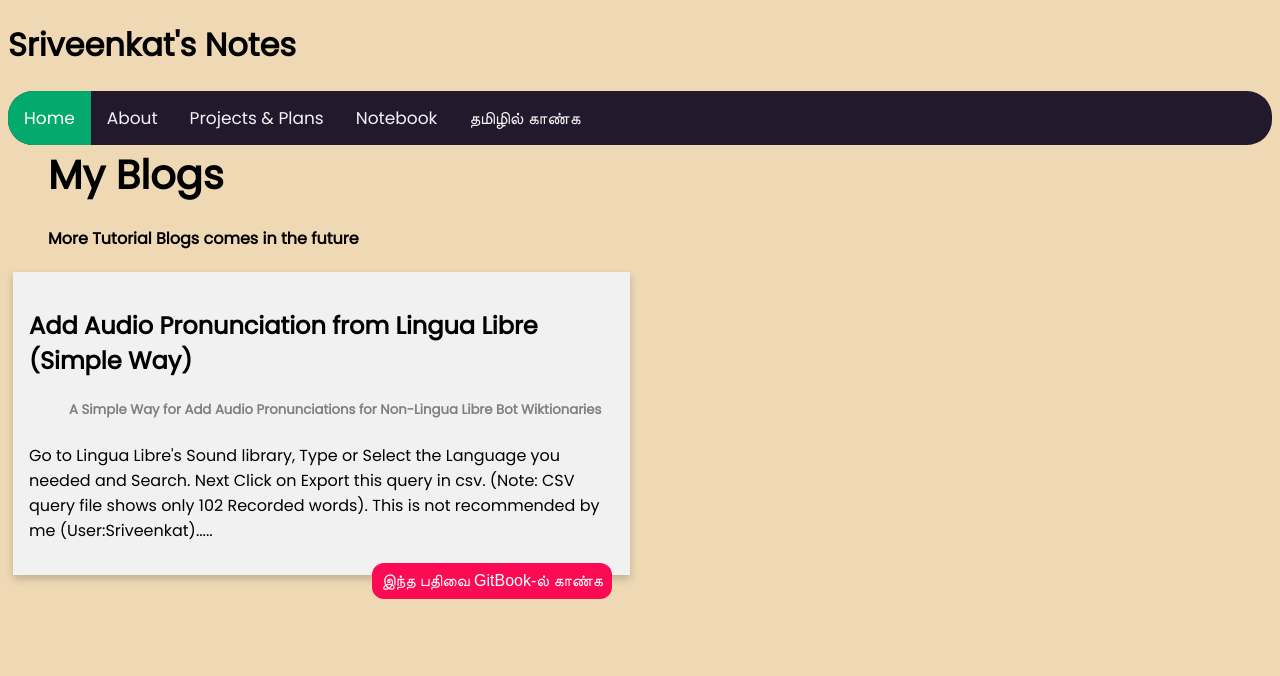
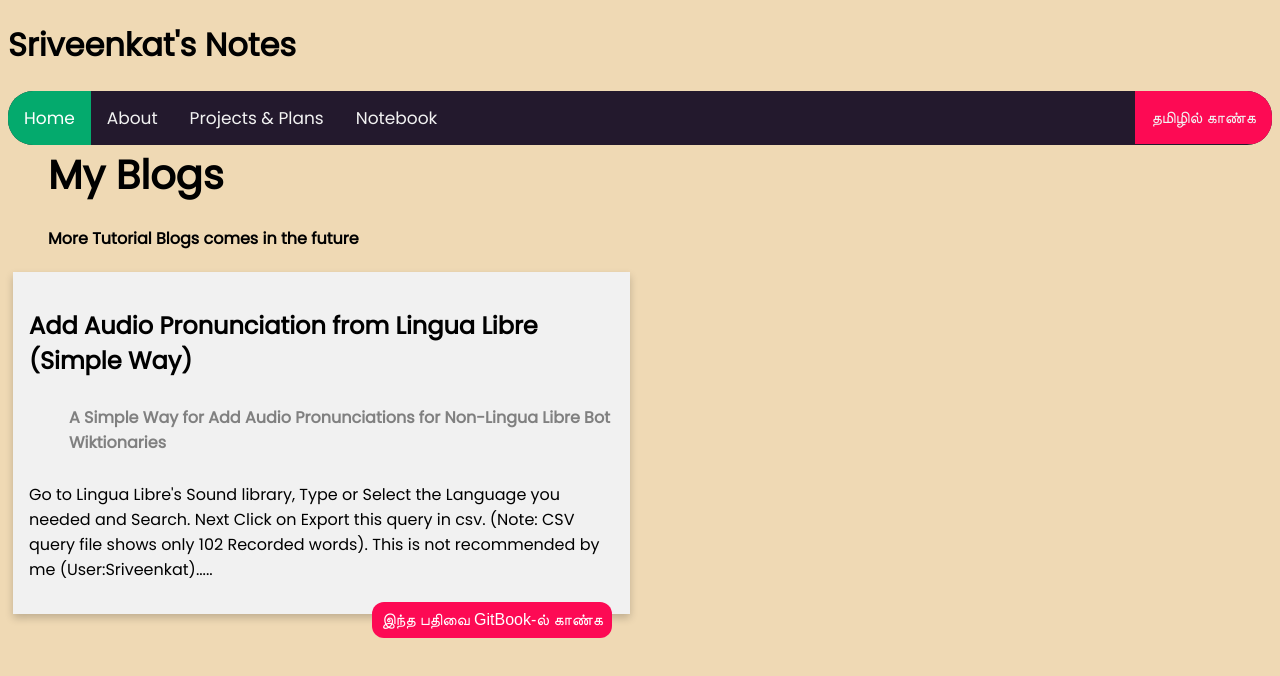
Before and after one commit to Sriveenkat/sriveenkat.github.io, a plain HTML site: page index.html in a window 1280 px wide. Drawn offline with Linux system fonts and the light colour scheme.

Commit message:
Update styles.css

```diff
--- a/styles.css
+++ b/styles.css
@@ -45,7 +45,12 @@ font-family: 'Pavanam', sans-serif;
     text-decoration: none;
     font-size: 17px;
 }
-
+.navbar a.translate{
+float: right;
+background-color: #fd0a54;
+padding: 14px 16px;
+font-size: 16px;
+}
   /* Change the color of links on hover */
   .navbar a:hover {
     background-color: #f5ecb7;
@@ -63,7 +68,8 @@ font-size: 30pt;
     margin-left: 5vh;
 }
 h5{
-    margin-left: 5vh;
+    font-size: 12pt;
+        margin-left: 5vh;
     color:grey
 }
 h4{
@@ -75,6 +81,11 @@ h4{
   box-sizing: border-box;
 }
 
+.para p{
+margin-left: 5vh;
+padding: 0 20px;
+    font-size: 15pt
+}
 
 /* Float four columns side by side */
 .column {
```
